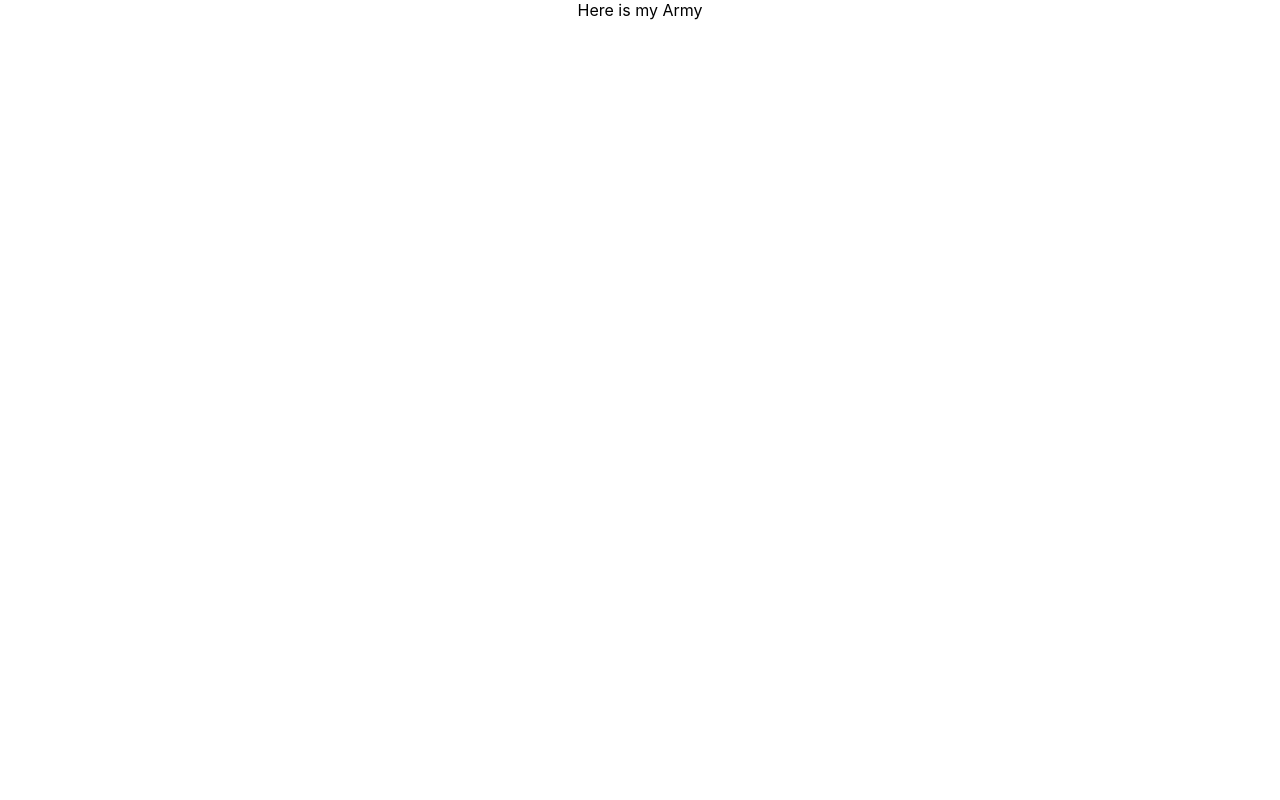
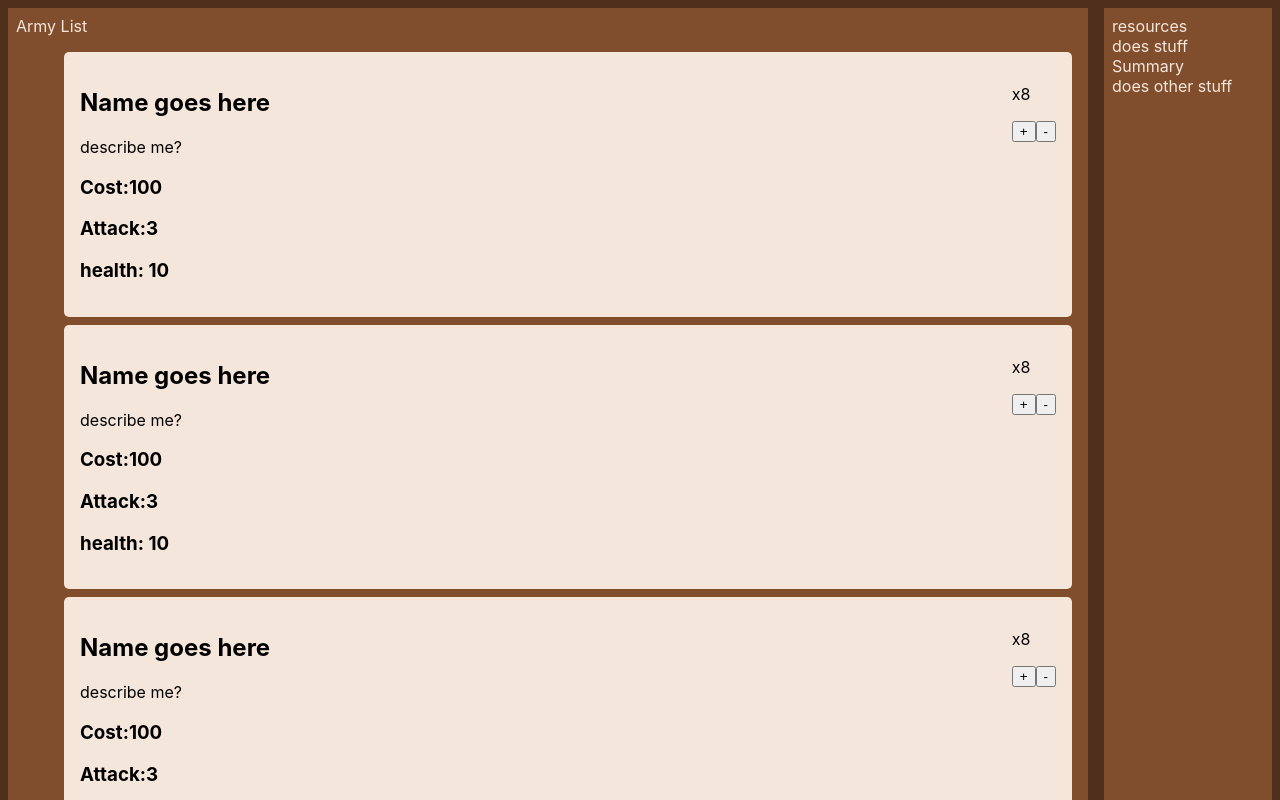
Before and after one commit to mdewey/armybuilder, a React (Create React App) app: page / in a window 1280 px wide. Shown: the top 800 px of the page. Built offline with nearby package versions, Linux system fonts and the light colour scheme.

Commit message:
added and reading json file for army, need to display stuff

```diff
--- a/src/App.css
+++ b/src/App.css
@@ -1,5 +1,13 @@
-.App {
+:root {
+  --main-bg-color: #804e2d;
+  --text-color:#f5e6dc;
+}
+
+
+
+App {
   text-align: center;
+  font-family: Kavoon,cursive;
 }
 
 .App-logo {
@@ -30,3 +38,35 @@
     transform: rotate(360deg);
   }
 }
+
+.army-app{
+  display: flex;
+  justify-content: space-between
+}
+
+.left, .right{
+  background-color: var(--main-bg-color);
+  color: var(--text-color);
+  padding:0.5em;
+  margin:0.5em;
+
+}
+
+.army-app>.left{
+  flex:7;
+}
+
+.army-app>.right{
+  flex:1;
+}
+
+.unit{
+  background-color: var(--text-color);
+  color:black;
+  display:flex;
+  justify-content: space-between;
+  padding:1em;
+  margin:0.5em;
+  border-radius: 5px;
+
+}
--- a/src/Component/ArmyBuilder.jsx
+++ b/src/Component/ArmyBuilder.jsx
@@ -1,10 +1,18 @@
 import React, { Component } from 'react';
-
+import Units from './Units'
+import Resources from './Resources'
+import Summary from './Summary'
 class ArmyBuilder extends Component {
     render() {
         return (
-            <div>
-                Here is my Army
+            <div className="army-app">
+                <div className="left">
+                    <Units />
+                </div>
+                <div className="right">
+                    <Resources />
+                    <Summary />
+                </div>
             </div>
         );
     }
--- /dev/null
+++ b/src/Component/Resources.jsx
@@ -0,0 +1,14 @@
+import React, { Component } from 'react';
+
+class Resources extends Component {
+    render() {
+        return (
+            <section>
+                <header>resources</header>
+                <section>does stuff</section>
+            </section>
+        );
+    }
+}
+
+export default Resources;
--- /dev/null
+++ b/src/Component/Summary.jsx
@@ -0,0 +1,14 @@
+import React, { Component } from 'react';
+
+class Summary extends Component {
+    render() {
+        return (
+            <section>
+                <header>Summary</header>
+                <section>does other stuff</section>
+            </section>
+        );
+    }
+}
+
+export default Summary;
--- /dev/null
+++ b/src/Component/Unit.jsx
@@ -0,0 +1,24 @@
+import React, { Component } from 'react';
+
+class Unit extends Component {
+    render() {
+        return (
+            <li className="unit">
+                <div>
+                    <h2>Name goes here</h2>
+                    <p>describe me?</p>
+                    <h3>Cost:100</h3>
+                    <h3>Attack:3</h3>
+                    <h3>health: 10</h3>
+                </div>
+                <div>
+                    <p>x8</p>
+                    <button>+</button>
+                    <button>-</button>
+                </div>
+            </li>
+        );
+    }
+}
+
+export default Unit;
--- /dev/null
+++ b/src/Component/Units.jsx
@@ -0,0 +1,25 @@
+import React, { Component } from 'react';
+import Unit from './Unit';
+
+import Army from '../Data/army.json';
+
+class Units extends Component {
+    render() {
+        console.log({Army});
+        return (
+            <section>
+                <header>Army List</header>
+                <section>
+                    <ul>
+                        <Unit />
+                        <Unit />
+                        <Unit />
+                        <Unit />
+                    </ul>
+                </section>
+            </section>
+        );
+    }
+}
+
+export default Units;
--- /dev/null
+++ b/src/Data/army.json
@@ -0,0 +1,30 @@
+{
+    "footman": {
+      "name": "Footman",
+      "summary": "Basic infantry unit",
+      "cost": 120,
+      "attack": 7,
+      "health": 50
+    },
+    "archer": {
+      "name": "Archer",
+      "summary": "Ranged unit, strong vs light armor",
+      "cost": 140,
+      "attack": 5,
+      "health": 40
+    },
+    "pikeman": {
+      "name": "Pikeman",
+      "summary": "Spear-wielding light infantry, strong vs cavalry",
+      "cost": 150,
+      "attack": 5,
+      "health": 60
+    },
+    "knight": {
+      "name": "Knight",
+      "summary": "Heavy-armored cavalry unit, strong vs ranged",
+      "cost": 260,
+      "attack": 12,
+      "health": 160
+    }
+  }
--- a/src/index.css
+++ b/src/index.css
@@ -6,6 +6,7 @@ body {
     sans-serif;
   -webkit-font-smoothing: antialiased;
   -moz-osx-font-smoothing: grayscale;
+  background-color: #4e301c;
 }
 
 code {
```
